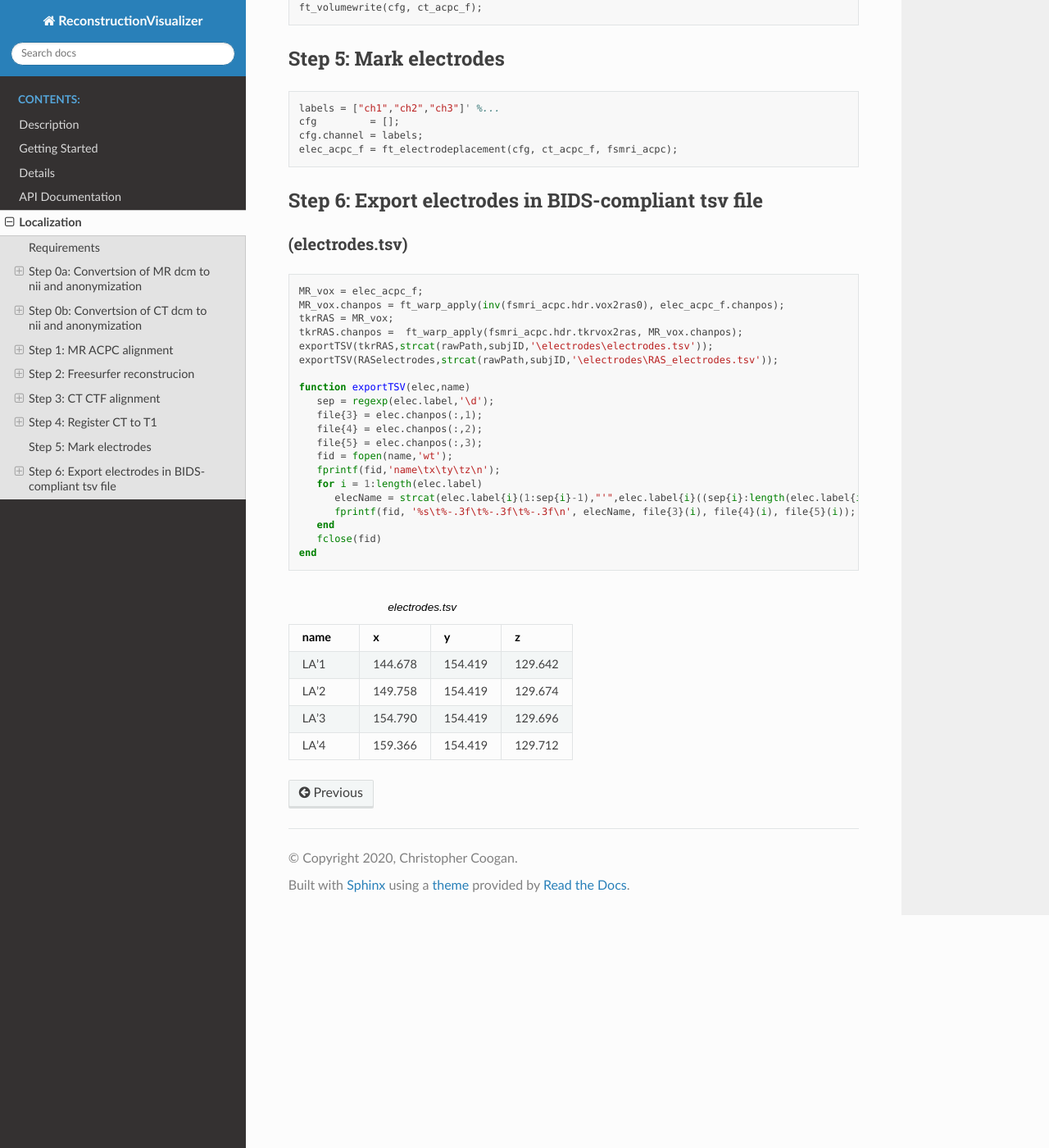
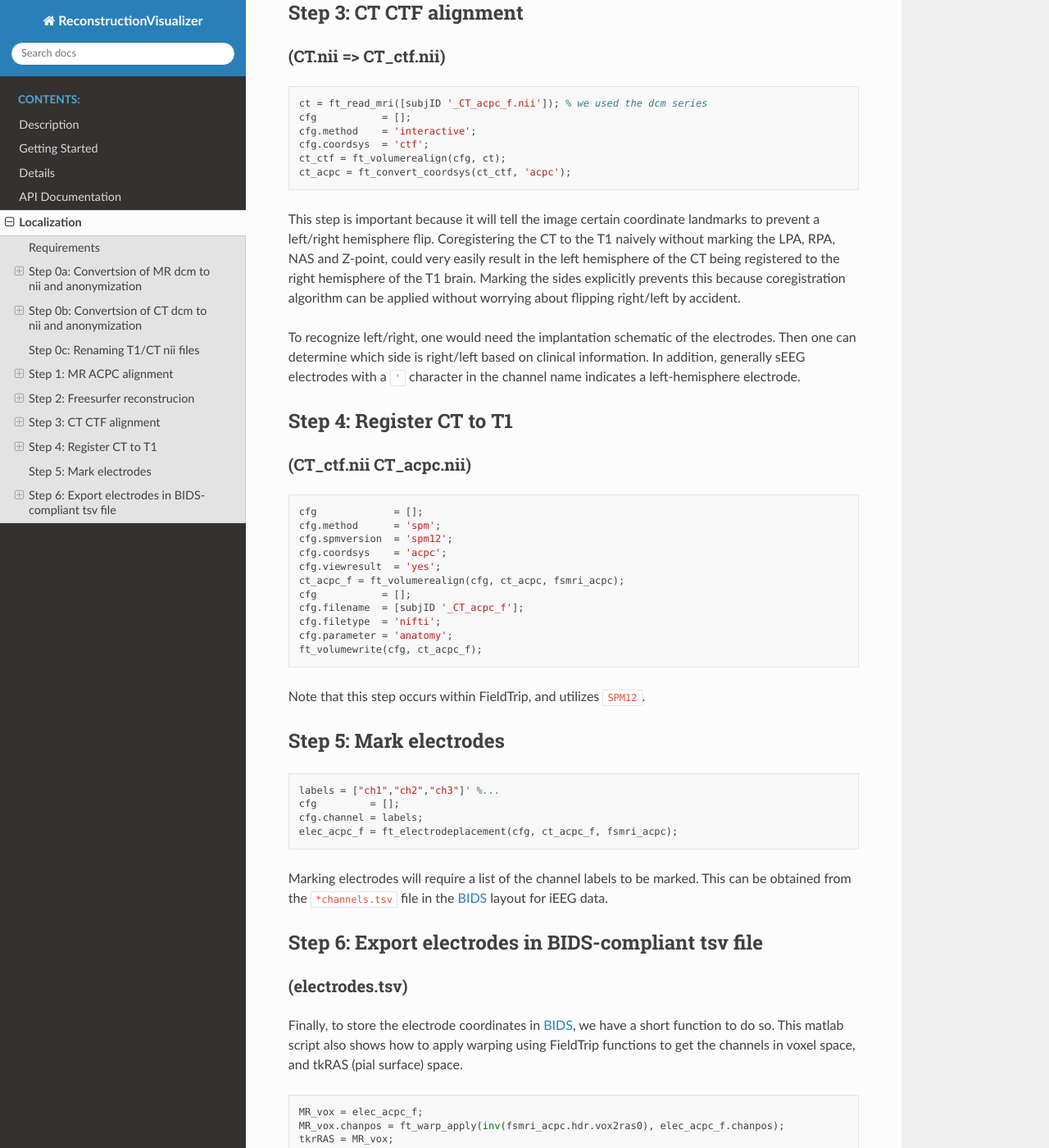
Before and after one commit to cronelab/ReconstructionSuite, a Sphinx documentation site: the page built from docs/ReconViz/source/localization.rst, in a window 1280 px wide and 1400 px high, scrolled down 2002 px. Shown: the whole window at 82% size. Built offline with Sphinx 7.4.7 and the Read the Docs theme 2.0.0, drawn with Linux system fonts in a browser that asks for light colours; some of the changed text lies outside the part shown.

Commit message:
updatign localizer tutorial docs.

```diff
--- a/docs/ReconViz/source/localization.rst
+++ b/docs/ReconViz/source/localization.rst
@@ -2,10 +2,14 @@
 Localization
 ========================================================================================================
 
-electrodes.glb can only be generated if an electrode Localization step has been completed outside of this pipeline.
+``electrodes.glb`` can only be generated if an electrode localization step has been completed outside of this pipeline.
 For our purposes we'll be using the fieldtrip pipeline. For a more thorough waklthrough visit the official `Fieltrip documentation <https://www.fieldtriptoolbox.org/tutorial/human_ecog/>`_.
 
 For the automated SEEK pipeline (Steps 0 through 2) see: `SEEK <https://github.com/ncsl/seek>`_
+
+We also provide the `electrode_localization.m <https://github.com/ncsl/seek/blob/master/workflow/scripts/electrode_localization.m>`_ file, which is already setup
+with the steps outlined below and some additional documentation. You will need
+to alter a few paths.
 
 Requirements
 -------------------------------------------------------------------------------------------------------------
@@ -16,16 +20,17 @@
 + `dcm2niix <https://github.com/neurolabusc/MRIcroGL)>`_ or `MRIcroGL for an interactive GUI <https://github.com/rordenlab/dcm2niix>`_
 
 
-
 Step 0a: Convertsion of MR dcm to nii and anonymization
 -------------------------------------------------------------------------------------------------------------
 (T1.dcm => T1.nii)
 ++++++++++++++++++++++++++++++++++++++++++++++++++++
+To convert ``.dicom`` images to ``.nii`` (Nifti), one can use ``dcm2niix``.
 For more information and configuration options on dcm2niix visit the `official repo <https://github.com/rordenlab/dcm2niix>`_
 
 .. code-block:: bash
 
    dcm2niix /path_to_T1_dicom_folder/ -o /output_folder
+
 
 Step 0b: Convertsion of CT dcm to nii and anonymization
 -------------------------------------------------------------------------------------------------------------
@@ -35,11 +40,26 @@
 
    dcm2niix /path_to_CT_dicom_folder/ -o /output_folder
 
+Step 0c: Renaming T1/CT nii files
+-------------------------------------------------------------------------------------------------------------
+After generating the Nifti T1/CT images, you will want to rename
+your files to be BIDS-compliant. See BIDS_ for more information on
+how to name files. For example
+
+   CT.nii -> sub-01_ses-presurgery_space-orig_CT.nii
+
+and
+
+   T1.nii -> sub-01_ses-presurgery_space-orig_T1w.nii
+
 
 Step 1: MR ACPC alignment
 -------------------------------------------------------------------------------------------------------------
-(T1.nii => T1_acpc.nii)
-++++++++++++++++++++++++++++++++++++++++++++++++++++
+(sub-01_ses-presurgery_space-orig_T1w.nii => sub-01_ses-presurgery_space-acpc_T1w.nii)
+++++++++++++++++++++++++++++++++++++++++++++++++++++++++++++++++++++++++++++++++++++++
+Next, we want to align the T1 MRI to the ACPC. This will
+help FreeSurfer reconstruction downstream.
+
 .. code-block:: matlab
 
    mri = ft_read_mri([subjID '_MR_acpc.nii']); % we used the dcm series
@@ -53,6 +73,9 @@
    cfg.filetype  = 'nifti';
    cfg.parameter = 'anatomy';
    ft_volumewrite(cfg, mri_acpc);
+
+This step can be accomplished also with ``acpcdetectv2.0+``
+software, which is automated in ``SEEK-pipeline``.
 
 Step 2: Freesurfer reconstrucion
 ------------------------------------------------------------------------------------------------------------------------------------------------------------
@@ -77,6 +100,21 @@
    ct_ctf = ft_volumerealign(cfg, ct);
    ct_acpc = ft_convert_coordsys(ct_ctf, 'acpc');
 
+This step is important because it will tell the image
+certain coordinate landmarks to prevent a left/right hemisphere
+flip. Coregistering the CT to the T1 naively without marking the
+LPA, RPA, NAS and Z-point, could very easily result in the
+left hemisphere of the CT being registered to the right hemisphere
+of the T1 brain. Marking the sides explicitly prevents this because
+coregistration algorithm can be applied without worrying about flipping
+right/left by accident.
+
+To recognize left/right, one would need the implantation schematic
+of the electrodes. Then one can determine which side is right/left
+based on clinical information. In addition, generally sEEG electrodes
+with a ``'`` character in the channel name indicates a
+left-hemisphere electrode.
+
 Step 4: Register CT to T1
 -------------------------------------------------------------------------------------------------------------------------------------------
 (CT_ctf.nii CT_acpc.nii)
@@ -95,6 +133,8 @@
    cfg.parameter = 'anatomy';
    ft_volumewrite(cfg, ct_acpc_f);
 
+Note that this step occurs within FieldTrip, and utilizes ``SPM12``.
+
 Step 5: Mark electrodes
 ---------------------------------------------------------------------------------------------------------------------------------------------------------------------------
 .. code-block:: matlab
@@ -104,10 +144,18 @@
    cfg.channel = labels;
    elec_acpc_f = ft_electrodeplacement(cfg, ct_acpc_f, fsmri_acpc);
 
+Marking electrodes will require a list of the channel labels to be marked. This
+can be obtained from the ``*channels.tsv`` file in the BIDS_ layout for
+iEEG data.
+
 Step 6: Export electrodes in BIDS-compliant tsv file
 ---------------------------------------------------------------------------------------------------------------------------------------------------------------------------
 (electrodes.tsv)
 ++++++++++++++++++++++++++++++++++++++++++++++++++++
+Finally, to store the electrode coordinates in BIDS_, we have a
+short function to do so. This matlab script also shows how to apply warping
+using FieldTrip functions to get the channels in voxel space, and tkRAS (pial surface) space.
+
 .. code-block:: matlab
 
    MR_vox = elec_acpc_f;
@@ -130,6 +178,8 @@
       end
       fclose(fid)
    end
+
+Here is an example output:
 
 .. list-table:: electrodes.tsv
    :widths: 10 10 10 10
@@ -155,3 +205,5 @@
       - 159.366
       - 154.419
       - 129.712
+
+.. _BIDS: https://bids-specification.readthedocs.io/
```
